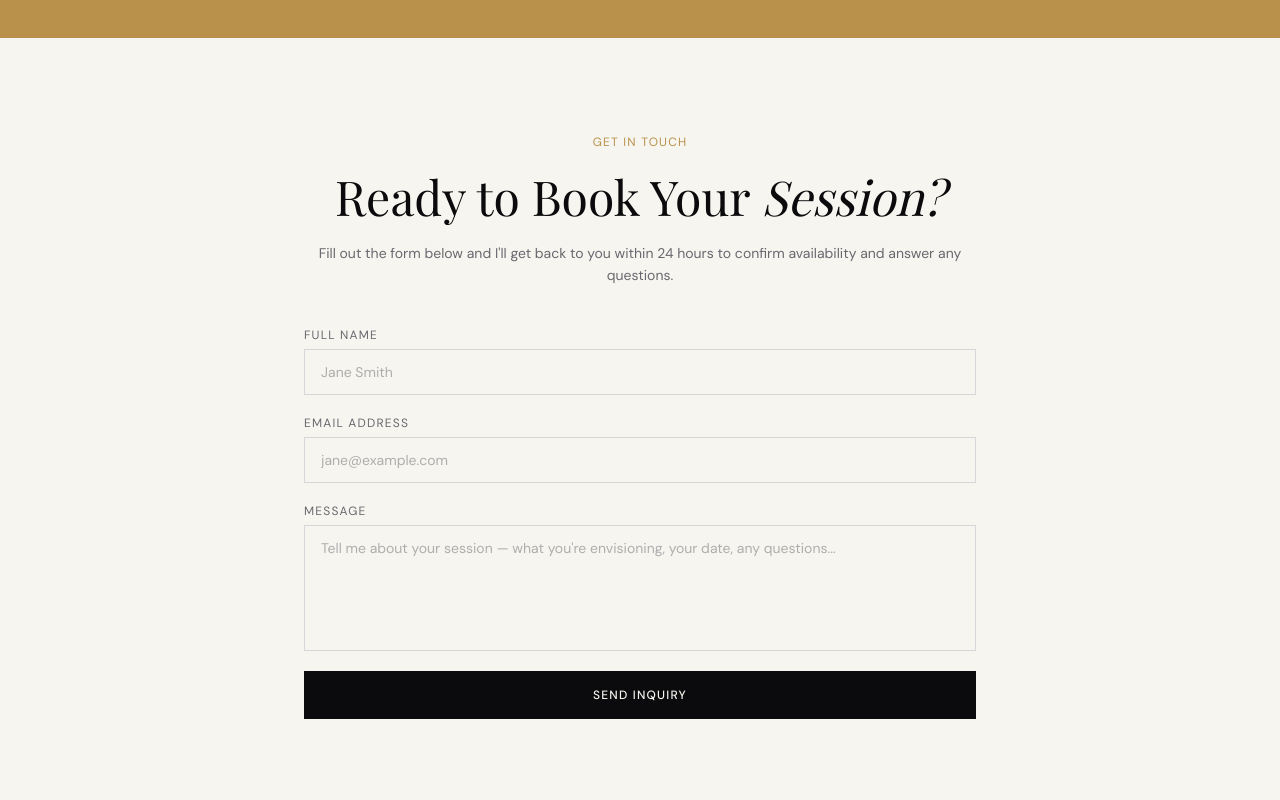
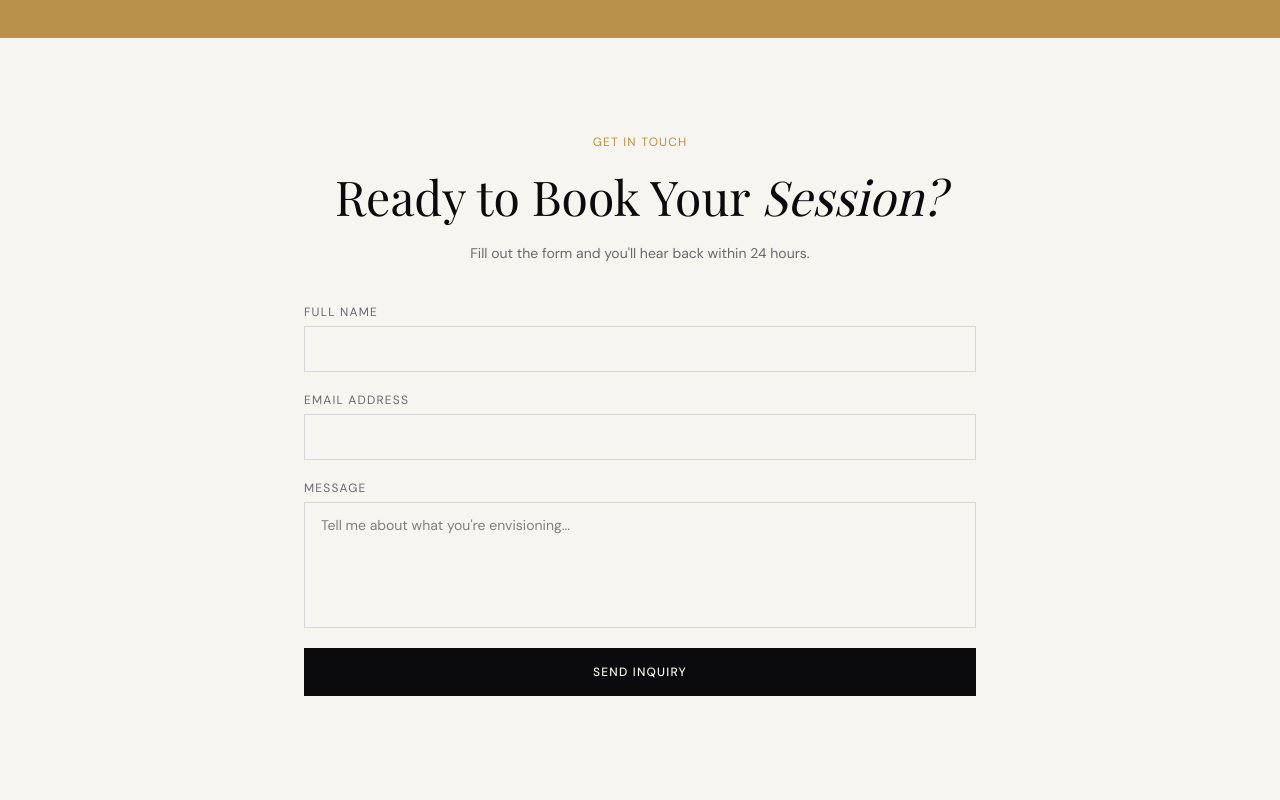
Before and after one commit to marsattack2024/ai-photog-template-site, a Next.js app: page / in a window 1280 px wide. Shown: the part 7860-8660 px from the top of the page. Built offline with nearby package versions, Linux system fonts and the light colour scheme; no server answers.

Commit message:
feat: contact form → Server Action + Zod validation + inquiries table

```diff
--- /dev/null
+++ b/app/actions/submitInquiry.ts
@@ -0,0 +1,36 @@
+// app/actions/submitInquiry.ts
+"use server";
+import { InquirySchema } from "@/lib/validators";
+import { getServerSupabase } from "@/lib/supabase-server";
+
+type ActionResult =
+  | { success: true }
+  | { success: false; errors: Record<string, string[]> };
+
+export async function submitInquiry(
+  _prevState: ActionResult | { success: false; errors: Record<string, string[]> },
+  formData: FormData
+): Promise<ActionResult> {
+  const raw = Object.fromEntries(formData.entries());
+  const parsed = InquirySchema.safeParse(raw);
+
+  if (!parsed.success) {
+    return { success: false, errors: parsed.error.flatten().fieldErrors };
+  }
+
+  const supabase = getServerSupabase();
+  const { error } = await supabase.from("inquiries").insert({
+    ...parsed.data,
+    status: "new",
+  });
+
+  if (error) {
+    console.error("[submitInquiry] Supabase error:", error.message);
+    return {
+      success: false,
+      errors: { root: ["Submission failed. Please try again."] },
+    };
+  }
+
+  return { success: true };
+}
--- a/app/api/contact/route.ts
+++ /dev/null
@@ -1,44 +0,0 @@
-import { NextRequest, NextResponse } from "next/server";
-import { supabase } from "@/lib/supabase";
-
-export async function POST(request: NextRequest) {
-  try {
-    const body = await request.json();
-    const { name, email, message } = body;
-
-    if (!name || !email || !message) {
-      return NextResponse.json(
-        { error: "Name, email, and message are required" },
-        { status: 400 }
-      );
-    }
-
-    const emailRegex = /^[^\s@]+@[^\s@]+\.[^\s@]+$/;
-    if (!emailRegex.test(email)) {
-      return NextResponse.json(
-        { error: "Invalid email address" },
-        { status: 400 }
-      );
-    }
-
-    const { error } = await supabase
-      .from("contact_submissions")
-      .insert([{ name, email, message }]);
-
-    if (error) {
-      // Log but don't expose Supabase errors to client
-      console.error("Supabase insert error:", error.message);
-      return NextResponse.json(
-        { error: "Failed to save submission. Please try again." },
-        { status: 500 }
-      );
-    }
-
-    return NextResponse.json({ success: true }, { status: 200 });
-  } catch {
-    return NextResponse.json(
-      { error: "Invalid request" },
-      { status: 400 }
-    );
-  }
-}
--- a/components/sections/ContactForm.tsx
+++ b/components/sections/ContactForm.tsx
@@ -1,41 +1,23 @@
 "use client";
+import { useActionState } from "react";
+import { submitInquiry } from "@/app/actions/submitInquiry";
 
-import { useState } from "react";
+const initialState = { success: false as const, errors: {} as Record<string, string[]> };
 
 export function ContactForm() {
-  const [status, setStatus] = useState<"idle" | "loading" | "success" | "error">("idle");
-  const [errorMsg, setErrorMsg] = useState("");
+  const [state, formAction, isPending] = useActionState(submitInquiry, initialState);
 
-  async function handleSubmit(e: React.FormEvent<HTMLFormElement>) {
-    e.preventDefault();
-    setStatus("loading");
-    setErrorMsg("");
-
-    const form = e.currentTarget;
-    const data = {
-      name: (form.elements.namedItem("name") as HTMLInputElement).value,
-      email: (form.elements.namedItem("email") as HTMLInputElement).value,
-      message: (form.elements.namedItem("message") as HTMLTextAreaElement).value,
-    };
-
-    try {
-      const res = await fetch("/api/contact", {
-        method: "POST",
-        headers: { "Content-Type": "application/json" },
-        body: JSON.stringify(data),
-      });
-      const json = await res.json();
-      if (!res.ok) {
-        setStatus("error");
-        setErrorMsg(json.error ?? "Something went wrong.");
-      } else {
-        setStatus("success");
-        form.reset();
-      }
-    } catch {
-      setStatus("error");
-      setErrorMsg("Network error. Please try again.");
-    }
+  if (state.success) {
+    return (
+      <section id="contact" className="py-24 px-6 bg-(--color-cream)">
+        <div className="max-w-2xl mx-auto border border-(--color-border) p-12 text-center flex flex-col gap-4">
+          <p className="font-serif text-3xl text-(--color-ink)">Message Received</p>
+          <p className="text-sm text-(--color-muted) max-w-sm mx-auto leading-relaxed">
+            Thank you for reaching out. You&apos;ll hear back personally within 24 hours.
+          </p>
+        </div>
+      </section>
+    );
   }
 
   return (
@@ -44,36 +26,26 @@ export function ContactForm() {
         <div className="text-center flex flex-col gap-4">
           <span className="text-xs tracking-widest uppercase text-(--color-accent)">Get In Touch</span>
           <h2 className="font-serif text-4xl md:text-5xl font-normal leading-tight text-(--color-ink)">
-            Ready to Book Your{" "}
-            <em className="italic">Session?</em>
+            Ready to Book Your <em className="italic">Session?</em>
           </h2>
           <p className="text-sm leading-relaxed text-(--color-muted)">
-            Fill out the form below and I&apos;ll get back to you within 24 hours to confirm
-            availability and answer any questions.
+            Fill out the form and you&apos;ll hear back within 24 hours.
           </p>
         </div>
 
-        {status === "success" ? (
-          <div className="border border-(--color-border) p-8 text-center flex flex-col gap-3">
-            <p className="font-serif text-2xl text-(--color-ink)">Message Received!</p>
-            <p className="text-sm text-(--color-muted)">
-              Thank you for reaching out. I&apos;ll be in touch within 24 hours.
-            </p>
-          </div>
-        ) : (
-          <form onSubmit={handleSubmit} className="flex flex-col gap-5">
+        <form action={formAction} className="flex flex-col gap-5">
           <div className="flex flex-col gap-1.5">
             <label htmlFor="name" className="text-xs tracking-widest uppercase text-(--color-muted)">
               Full Name
             </label>
             <input
-                id="name"
-                name="name"
-                type="text"
-                required
-                placeholder="Jane Smith"
-                className="w-full border border-(--color-border) bg-transparent px-4 py-3 text-sm text-(--color-ink) placeholder:text-(--color-muted)/50 focus:outline-none focus:border-(--color-ink) transition-colors"
+              id="name" name="name" type="text" required
+              className="w-full border border-(--color-border) bg-transparent px-4 py-3 text-sm text-(--color-ink) focus:outline-none focus:border-(--color-ink) transition-colors"
+              aria-describedby={state.errors?.name ? "name-error" : undefined}
             />
+            {state.errors?.name && (
+              <p id="name-error" className="text-xs text-red-600">{state.errors.name[0]}</p>
+            )}
           </div>
 
           <div className="flex flex-col gap-1.5">
@@ -81,13 +53,13 @@ export function ContactForm() {
               Email Address
             </label>
             <input
-                id="email"
-                name="email"
-                type="email"
-                required
-                placeholder="jane@example.com"
-                className="w-full border border-(--color-border) bg-transparent px-4 py-3 text-sm text-(--color-ink) placeholder:text-(--color-muted)/50 focus:outline-none focus:border-(--color-ink) transition-colors"
+              id="email" name="email" type="email" required
+              className="w-full border border-(--color-border) bg-transparent px-4 py-3 text-sm text-(--color-ink) focus:outline-none focus:border-(--color-ink) transition-colors"
+              aria-describedby={state.errors?.email ? "email-error" : undefined}
             />
+            {state.errors?.email && (
+              <p id="email-error" className="text-xs text-red-600">{state.errors.email[0]}</p>
+            )}
           </div>
 
           <div className="flex flex-col gap-1.5">
@@ -95,28 +67,28 @@ export function ContactForm() {
               Message
             </label>
             <textarea
-                id="message"
-                name="message"
-                required
-                rows={5}
-                placeholder="Tell me about your session — what you're envisioning, your date, any questions..."
-                className="w-full border border-(--color-border) bg-transparent px-4 py-3 text-sm text-(--color-ink) placeholder:text-(--color-muted)/50 focus:outline-none focus:border-(--color-ink) transition-colors resize-none"
+              id="message" name="message" required rows={5}
+              placeholder="Tell me about what you're envisioning..."
+              className="w-full border border-(--color-border) bg-transparent px-4 py-3 text-sm text-(--color-ink) focus:outline-none focus:border-(--color-ink) transition-colors resize-none"
+              aria-describedby={state.errors?.message ? "message-error" : undefined}
             />
+            {state.errors?.message && (
+              <p id="message-error" className="text-xs text-red-600">{state.errors.message[0]}</p>
+            )}
           </div>
 
-            {status === "error" && (
-              <p className="text-xs text-red-600">{errorMsg}</p>
+          {state.errors?.root && (
+            <p className="text-xs text-red-600">{state.errors.root[0]}</p>
           )}
 
           <button
             type="submit"
-              disabled={status === "loading"}
-              className="w-full tracking-widest uppercase text-xs font-medium bg-(--color-ink) text-(--color-cream) px-8 py-4 hover:bg-(--color-accent) transition-colors duration-300 disabled:opacity-50 disabled:cursor-not-allowed"
+            disabled={isPending}
+            className="w-full tracking-widest uppercase text-xs font-medium bg-(--color-ink) text-(--color-cream) px-8 py-4 hover:bg-(--color-accent-text) transition-colors duration-300 disabled:opacity-50 disabled:cursor-not-allowed"
           >
-              {status === "loading" ? "Sending..." : "Send Inquiry"}
+            {isPending ? "Sending..." : "Send Inquiry"}
           </button>
         </form>
-        )}
       </div>
     </section>
   );
--- /dev/null
+++ b/lib/validators.ts
@@ -0,0 +1,16 @@
+// lib/validators.ts
+import { z } from "zod";
+
+export const InquirySchema = z.object({
+  name: z.string().min(2, "Name must be at least 2 characters").max(100),
+  email: z.string().email("Please enter a valid email address"),
+  phone: z.string().optional(),
+  service_interest: z.string().optional(),
+  message: z
+    .string()
+    .min(10, "Message must be at least 10 characters")
+    .max(2000, "Message is too long"),
+  source_page: z.string().optional(),
+});
+
+export type InquiryInput = z.infer<typeof InquirySchema>;
--- a/package.json
+++ b/package.json
@@ -13,7 +13,8 @@
     "framer-motion": "^12.38.0",
     "next": "^15.5.14",
     "react": "^19.2.4",
-    "react-dom": "^19.2.4"
+    "react-dom": "^19.2.4",
+    "zod": "^4.3.6"
   },
   "devDependencies": {
     "@tailwindcss/postcss": "^4.2.2",
```
Also changed, not shown: .claude/settings.json, 3 other files (tests, documents, lock files or other folders). Lines whose indentation alone changed are shown as unchanged.
